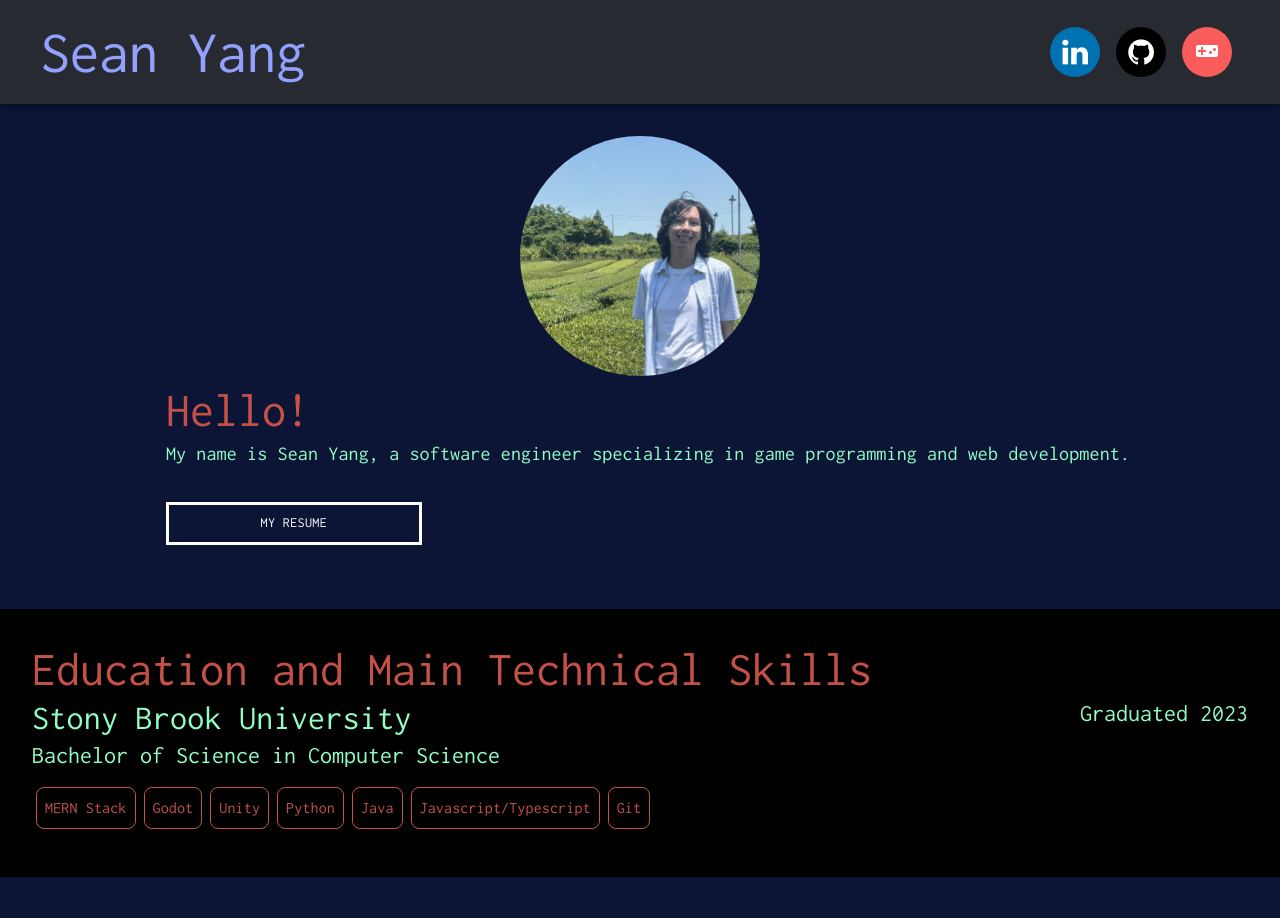
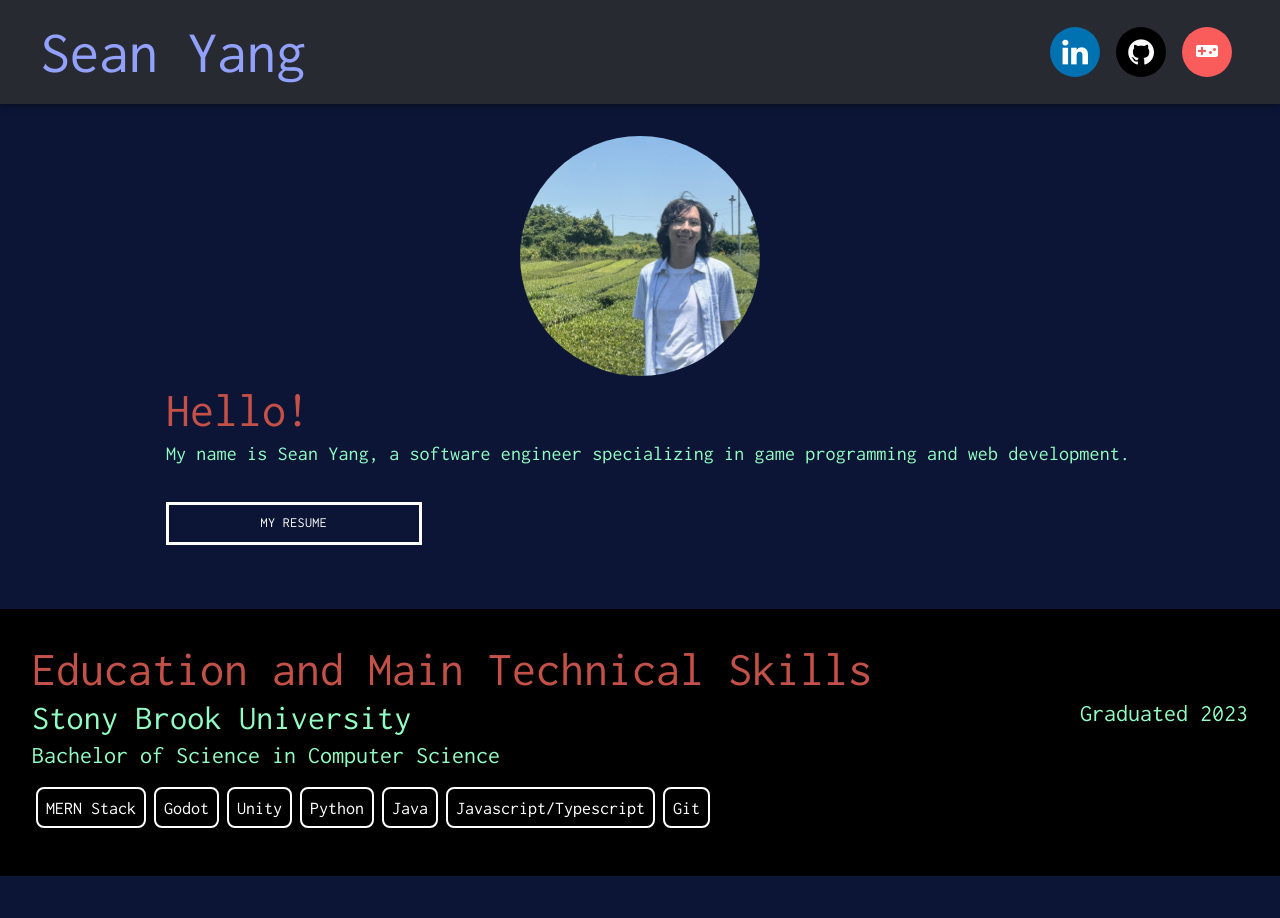
Before and after one commit to s303824/sean-yang, a React (Create React App) app: page / in a window 1280 px wide. Shown: the top 918 px of the page. Built offline with nearby package versions, Linux system fonts and the light colour scheme.

Commit message:
badge look change

```diff
--- a/src/App.css
+++ b/src/App.css
@@ -131,12 +131,11 @@ display: inline;
 .badge-list .badge {
 	font-size: 1.125rem;
 	font-weight: 500;
-	color: #000;
 	list-style: none;
 	padding: 8px;
 	border-radius: 8px;
-	border: 1px solid #c45148;
-	color: #c45148;
+	border: 2px solid white;
+	color: white;
 	margin: 0 4px;
 	white-space: nowrap;
 	margin-bottom: 16px;
--- a/src/components/Badge.js
+++ b/src/components/Badge.js
@@ -3,7 +3,7 @@ import { Box, Typography } from "@mui/material";
 export default function Badge({subject}) {
     return(
     <Box className='badge'>
-        <Typography fontFamily={'inconsolata'}>
+        <Typography fontFamily={'inconsolata'} variant="h7">
             {subject}
         </Typography>
     </Box>
```
